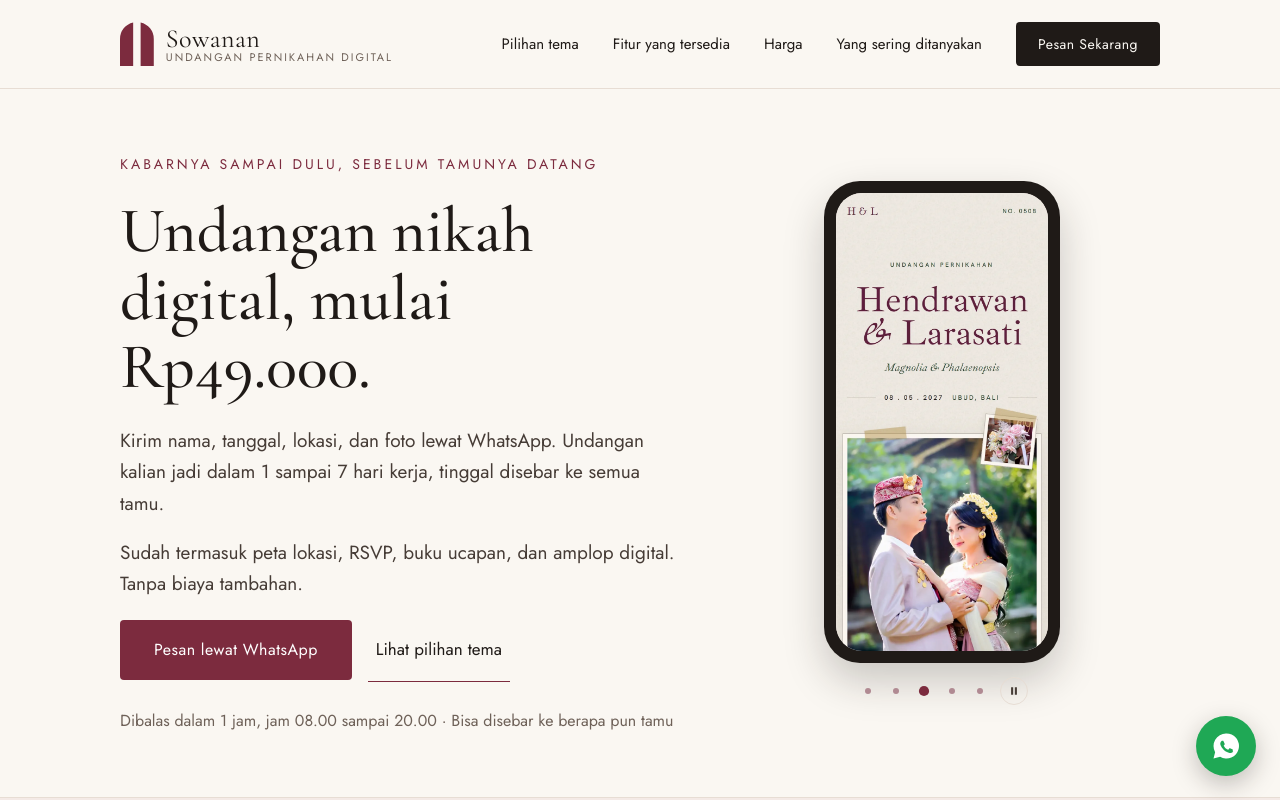
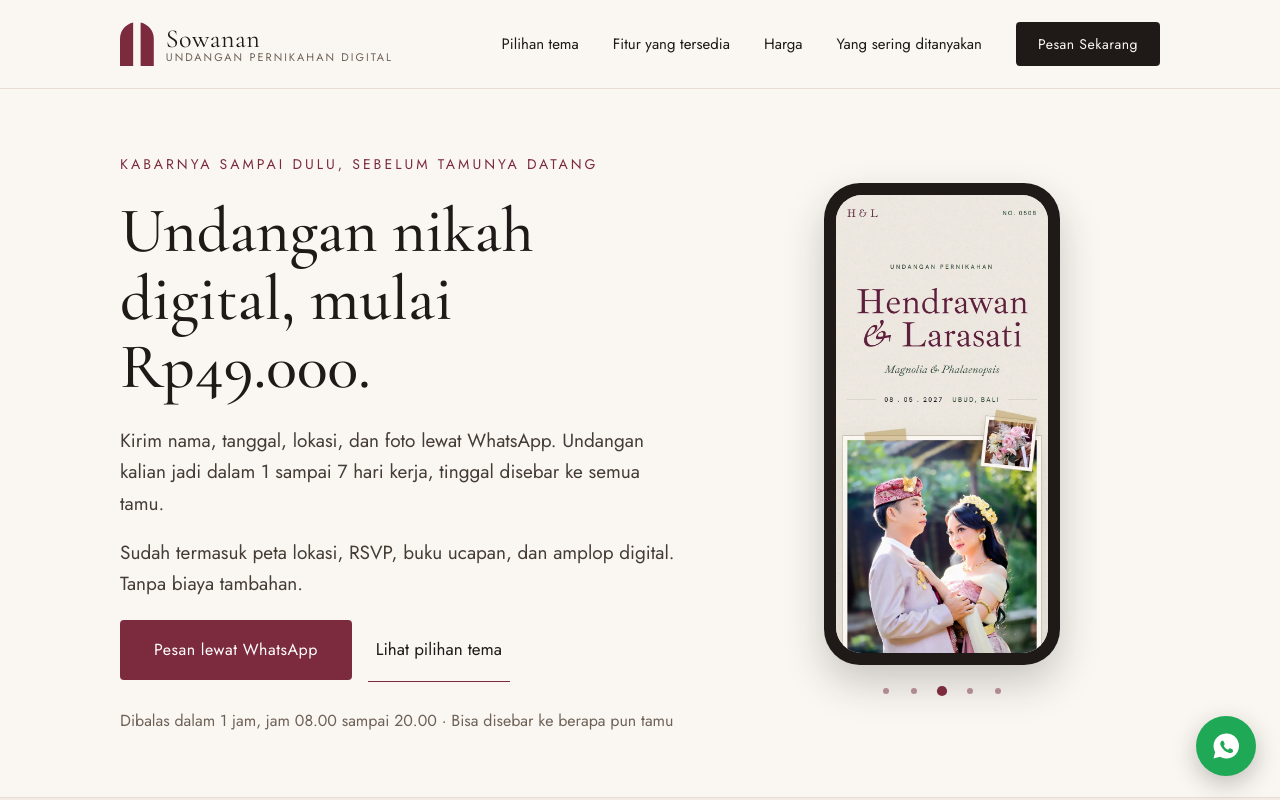
Before and after one commit to ridzwan-gigih-herdyantha/sowanan, a Next.js app: page / in a window 1280 px wide. Shown: the top 800 px of the page. Built offline with nearby package versions, Linux system fonts and the light colour scheme; no server answers.

Commit message:
fix: remove play-pause button at hero slider in homepage

```diff
--- a/src/components/home/hero-slider.tsx
+++ b/src/components/home/hero-slider.tsx
@@ -13,10 +13,9 @@ export function HeroSlider({ slides }: { slides: HeroSlide[] }) {
   const [index, setIndex] = useState(0);
   const [seen, setSeen] = useState(() => new Set([0, 1]));
   const [hover, setHover] = useState(false);
-  const [stopped, setStopped] = useState(false);
   const reduce = useReducedMotion();
   const n = slides.length;
-  const auto = n > 1 && !reduce && !stopped && !hover;
+  const auto = n > 1 && !reduce && !hover;
 
   const go = (i: number) => {
     const next = (i + n) % n;
@@ -28,7 +27,6 @@ export function HeroSlider({ slides }: { slides: HeroSlide[] }) {
     if (!auto) return;
     const t = setTimeout(() => go(index + 1), INTERVAL);
     return () => clearTimeout(t);
-    // go hanya membaca n dan setter, cukup dipicu oleh index dan status auto.
     // eslint-disable-next-line react-hooks/exhaustive-deps
   }, [auto, index]);
 
@@ -90,18 +88,6 @@ export function HeroSlider({ slides }: { slides: HeroSlide[] }) {
                 <span className={cx("block size-1.5 rounded-full transition-[transform,background-color] duration-200 motion-reduce:transition-none", i === index ? "scale-[1.7] bg-wine" : "bg-wine-soft")} />
               </button>
             ))}
-            {!reduce && (
-              <button
-                type="button"
-                onClick={() => setStopped((v) => !v)}
-                aria-label={stopped ? "Putar slide otomatis" : "Jeda slide otomatis"}
-                className="ml-1 flex size-7 items-center justify-center rounded-full border border-line text-ink-soft transition-colors duration-150 hover:border-wine hover:text-wine focus-visible:outline-2 focus-visible:outline-wine"
-              >
-                <svg viewBox="0 0 12 12" aria-hidden="true" className="size-2.5 fill-current">
-                  {stopped ? <path d="M3 1.5l7 4.5-7 4.5z" /> : <path d="M2.5 1.5h2.5v9H2.5zM7 1.5h2.5v9H7z" />}
-                </svg>
-              </button>
-            )}
           </div>
         )}
       </div>
```
